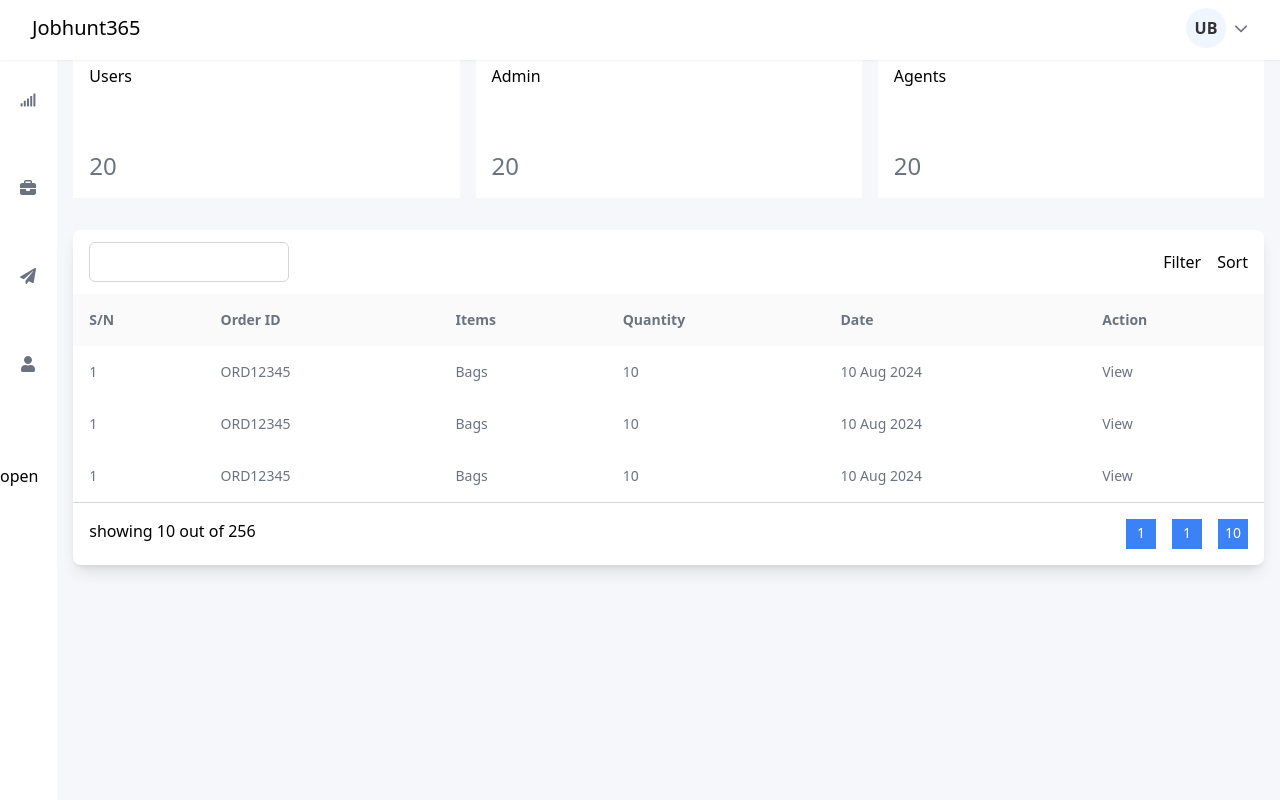
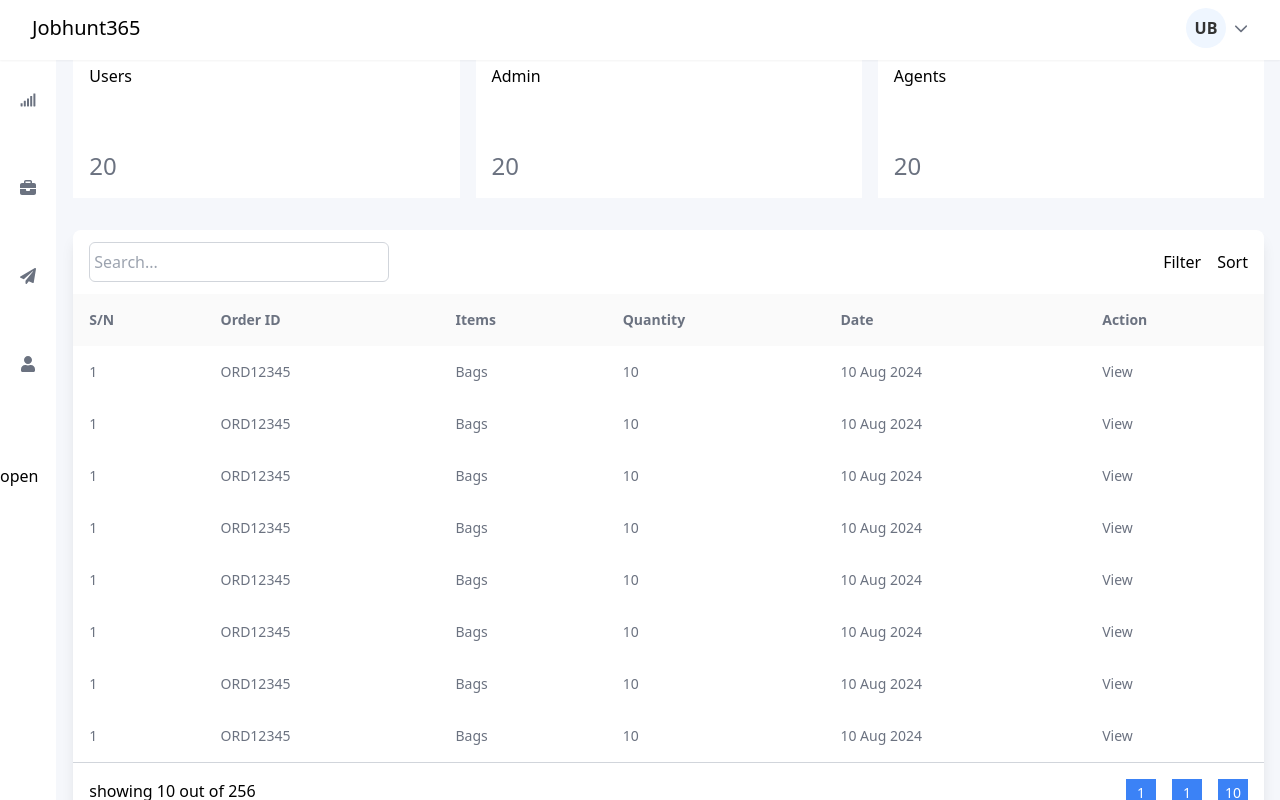
Before and after one commit to Deevyne99/jobHunt365, a React (Vite) app in the folder Jobhunt365/: page /admin/dashboard/users in a window 1280 px wide. Built offline with nearby package versions, Linux system fonts and the light colour scheme.

Commit message:
Updated TableComponents and also edited stats pages

```diff
--- a/Jobhunt365/src/Components/ReuseableComponets/TableComponent/TableComponent.tsx
+++ b/Jobhunt365/src/Components/ReuseableComponets/TableComponent/TableComponent.tsx
@@ -5,12 +5,14 @@
 const TableComponent = () => {
   // const [status, setStatus] = useState('pending')
   return (
-    <div className='flex flex-col'>
-      <div className='flex overflow-x-auto flex-col bg-white shadow-lg rounded-lg w-full'>
+    <div className='flex flex-col w-full '>
+      <div className='flex overflow-hidden flex-col bg-white shadow-lg rounded-lg w-full'>
         <div className='flex justify-between py-3 px-4  '>
-          <div className='flex h-[40px] w-[200px] '>
+          {/* Search bar */}
+          <div className='flex h-[40px] w-[300px] '>
             <input
               type='text'
+              placeholder='Search...'
               className='w-full h-full px-1 rounded-md border-gray-100 border'
             />
           </div>
@@ -20,6 +22,7 @@ const TableComponent = () => {
           </div>
         </div>
         <div className='overflow-x-auto '>
+          {/* Table */}
           <table className='min-w-full border-collapse  border-gray-100 '>
             <thead>
               <tr className='bg-[#fafafa] border-gray-100 text-sm text-[#6b7280] font-bold'>
@@ -39,6 +42,51 @@ const TableComponent = () => {
               </tr>
             </thead>
             <tbody>
+              <tr className=' text-sm text-[#6b7280] hover:bg-[#60a5fa] hover:text-white'>
+                <td className='p-2 md:p-4 hidden md:flex'>1</td>
+                <td className='p-2 md:p-4 hidden md:table-cell '>ORD12345</td>
+                <td className='p-2 md:p-4'>Bags</td>
+                <td className='p-2 md:p-4'>10</td>
+                <td className='p-2 md:p-4 hidden md:flex'>10 Aug 2024</td>
+
+                <td className='p-2 capitalize md:p-4'>view</td>
+              </tr>
+              <tr className=' text-sm text-[#6b7280] hover:bg-[#60a5fa] hover:text-white'>
+                <td className='p-2 md:p-4 hidden md:flex'>1</td>
+                <td className='p-2 md:p-4 hidden md:table-cell '>ORD12345</td>
+                <td className='p-2 md:p-4'>Bags</td>
+                <td className='p-2 md:p-4'>10</td>
+                <td className='p-2 md:p-4 hidden md:flex'>10 Aug 2024</td>
+
+                <td className='p-2 capitalize md:p-4'>view</td>
+              </tr>
+              <tr className=' text-sm text-[#6b7280] hover:bg-[#60a5fa] hover:text-white'>
+                <td className='p-2 md:p-4 hidden md:flex'>1</td>
+                <td className='p-2 md:p-4 hidden md:table-cell '>ORD12345</td>
+                <td className='p-2 md:p-4'>Bags</td>
+                <td className='p-2 md:p-4'>10</td>
+                <td className='p-2 md:p-4 hidden md:flex'>10 Aug 2024</td>
+
+                <td className='p-2 capitalize md:p-4'>view</td>
+              </tr>
+              <tr className=' text-sm text-[#6b7280] hover:bg-[#60a5fa] hover:text-white'>
+                <td className='p-2 md:p-4 hidden md:flex'>1</td>
+                <td className='p-2 md:p-4 hidden md:table-cell '>ORD12345</td>
+                <td className='p-2 md:p-4'>Bags</td>
+                <td className='p-2 md:p-4'>10</td>
+                <td className='p-2 md:p-4 hidden md:flex'>10 Aug 2024</td>
+
+                <td className='p-2 capitalize md:p-4'>view</td>
+              </tr>
+              <tr className=' text-sm text-[#6b7280] hover:bg-[#60a5fa] hover:text-white'>
+                <td className='p-2 md:p-4 hidden md:flex'>1</td>
+                <td className='p-2 md:p-4 hidden md:table-cell '>ORD12345</td>
+                <td className='p-2 md:p-4'>Bags</td>
+                <td className='p-2 md:p-4'>10</td>
+                <td className='p-2 md:p-4 hidden md:flex'>10 Aug 2024</td>
+
+                <td className='p-2 capitalize md:p-4'>view</td>
+              </tr>
               <tr className=' text-sm text-[#6b7280] hover:bg-[#60a5fa] hover:text-white'>
                 <td className='p-2 md:p-4 hidden md:flex'>1</td>
                 <td className='p-2 md:p-4 hidden md:table-cell '>ORD12345</td>
--- a/Jobhunt365/src/pages/dashboard/ShareLayout.tsx
+++ b/Jobhunt365/src/pages/dashboard/ShareLayout.tsx
@@ -15,7 +15,7 @@ const ShareLayout = () => {
       <nav
         className={`${
           openSidebar ? 'w-[20%]' : 'w-[60px]'
-        } transition-transform duration-500 `}
+        } transition-transform duration-500  md:flex hidden`}
       >
         <div className='full h-screen z-10 sticky top-0 left-0 '>
           <DashboardSideBar
--- a/Jobhunt365/src/pages/dashboard/Stats.tsx
+++ b/Jobhunt365/src/pages/dashboard/Stats.tsx
@@ -2,31 +2,31 @@ import AnalyticsCard from '../../Components/ReuseableComponets/AnalyticsCard/Ana
 import AreaChartComponent from '../../Components/ReuseableComponets/AreaChart/AreaChart'
 import BarChart from '../../Components/ReuseableComponets/BarChart/BarChart'
 import DoughnutChart from '../../Components/ReuseableComponets/DoughnutChart/DoughnutChart'
-// import TableComponent from '../../Components/ReuseableComponets/TableComponent/TableComponent'
+import TableComponent from '../../Components/ReuseableComponets/TableComponent/TableComponent'
 //import ProgressBar from '../../Components/ReuseableComponets/progress/ProgressBar'
 
 const Stats = () => {
   return (
     <div className='flex flex-col mb-4'>
       <section className='flex flex-col mx-4 mt-16 md:mx-8  '>
-        <div className='mt-4 grid-cols-1  grid lg:grid-cols-4 items-center gap-4 md:grid-cols-4  justify-between'>
+        <div className='mt-4 grid-cols-1 grid lg:grid-cols-4 items-center gap-4 md:grid-cols-2  justify-between'>
           <AnalyticsCard status='Pending' />
           <AnalyticsCard status='Interview' />
           <AnalyticsCard status='Declined' />
           <AnalyticsCard status='Accepted' />
         </div>
 
-        <div className='w-full grid grid-cols-2 gap-4  md:order-1 order-2'>
+        <div className='w-full grid md:grid-cols-1 lg:grid-cols-2  gap-4  md:order-1 order-2'>
           <div className='grid grid-cols-1 w-full gap-8 mt-4   justify-center items-center'>
             <div className='w-full bg-white p-4'>
               <BarChart />
             </div>
           </div>
-          <div className='flex mt-4  gap-4'>
-            <div className='w-1/2 bg-white flex justify-center items-center p-1'>
+          <div className='flex md:flex-row flex-col mt-4  gap-4'>
+            <div className='md:w-1/2 w-full bg-white flex justify-center items-center p-1'>
               <AreaChartComponent />
             </div>
-            <div className='w-1/2 bg-light-blue'>
+            <div className='md:w-1/2 w-full '>
               <DoughnutChart />
             </div>
           </div>
@@ -41,6 +41,9 @@ const Stats = () => {
           </div>
         </div> */}
       </section>
+      <div className=' mt-4 mx-4  md:mx-8 '>
+        <TableComponent />
+      </div>
     </div>
   )
 }
```
Also changed, not shown: Jobhunt365/src/assets/full_logo-IO-edited.jpg (added).
